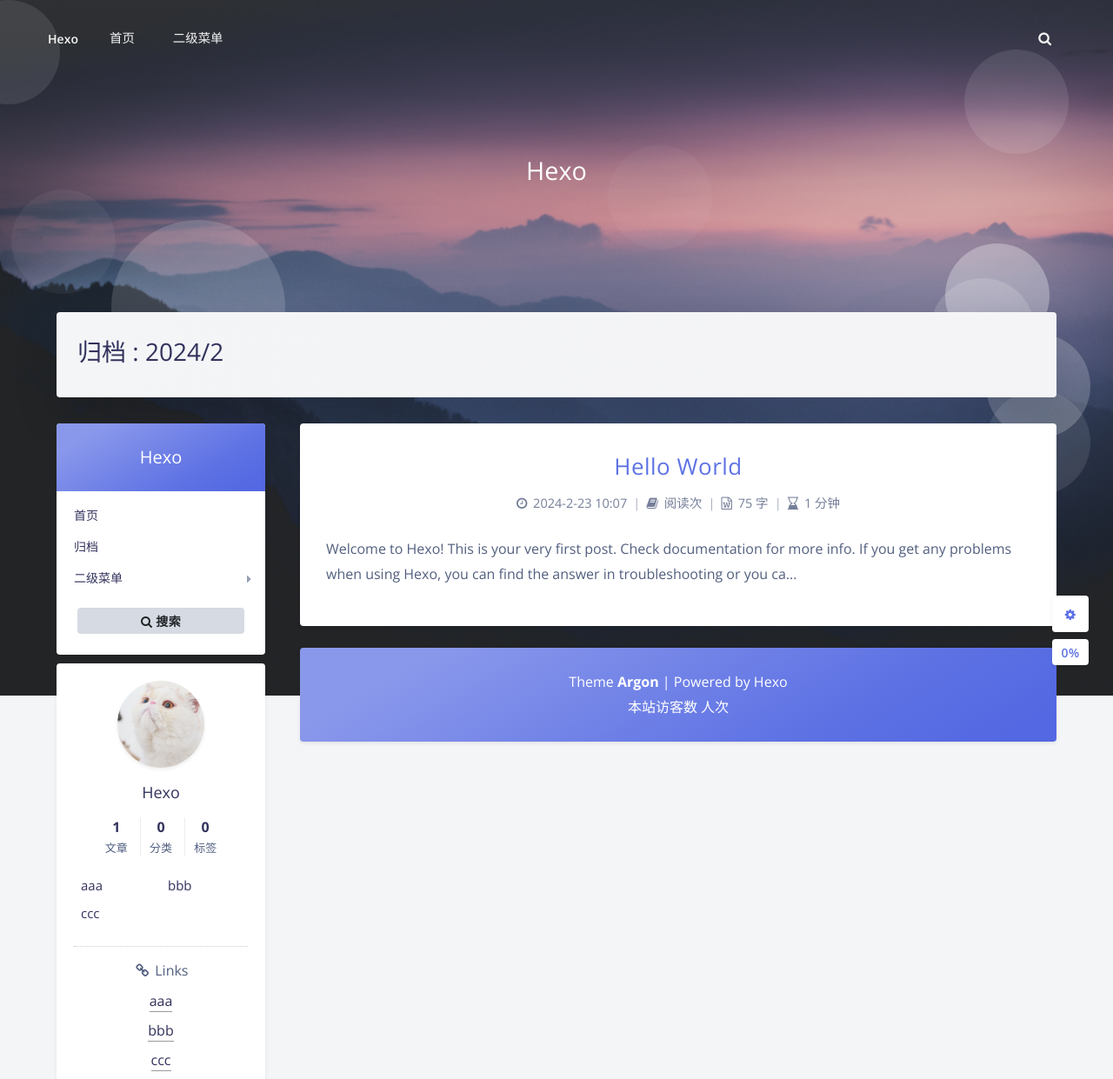
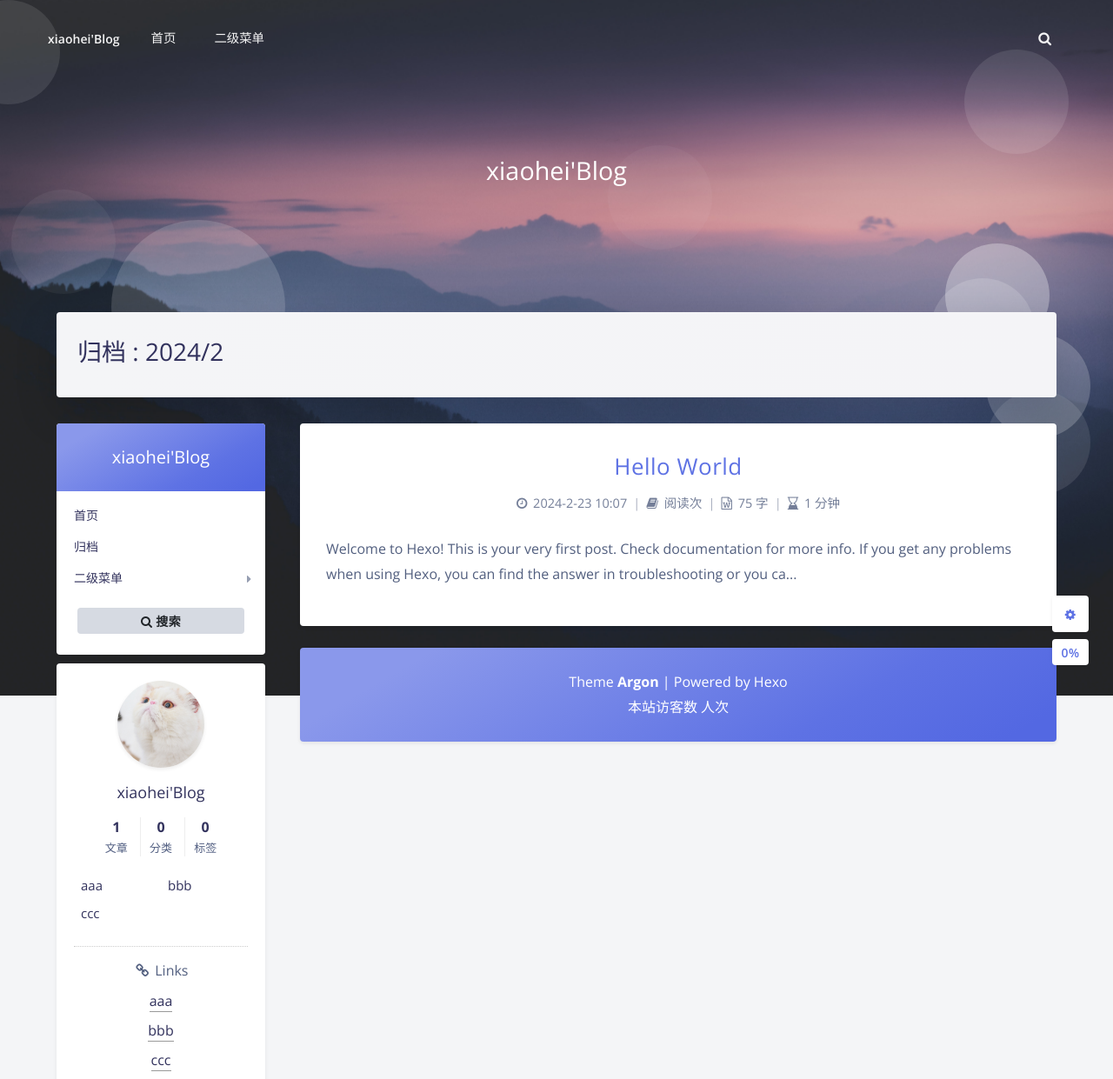
Before and after one commit to xiaohei269/xiaohei269.github.io, a plain HTML site: page archives/2024/02/index.html in a window 1280 px wide. Shown: the top 1241 px of the page at 87% size. Drawn offline with nearby package versions, Linux system fonts and the light colour scheme; some packages are replaced by stand-ins of ours; no server answers; a script that the page names is missing.

Commit message:
Site updated: 2024-02-24 00:25:21

```diff
--- a/archives/2024/02/index.html
+++ b/archives/2024/02/index.html
@@ -3,17 +3,17 @@
 <html class="article-header-style-default">
 <head>
 
-	<title>归档 : 2024/2 - Hexo</title>
+	<title>归档 : 2024/2 - xiaohei&#39;Blog</title>
 	<meta charset="utf-8">
 
 		<meta name="viewport" content="width=device-width, initial-scale=1, maximum-scale=1, user-scalable=no">
 
 	<meta property="og:type" content="website">
-<meta property="og:title" content="Hexo">
+<meta property="og:title" content="xiaohei&#39;Blog">
 <meta property="og:url" content="http://example.com/archives/2024/02/index.html">
-<meta property="og:site_name" content="Hexo">
+<meta property="og:site_name" content="xiaohei&#39;Blog">
 <meta property="og:locale" content="en_US">
-<meta property="article:author" content="John Doe">
+<meta property="article:author" content="xiaohei">
 <meta name="twitter:card" content="summary">
 
 	<meta name="theme-color" content="#5e72e4">
@@ -180,7 +180,7 @@
 				<button class="navbar-toggler" type="button" data-toggle="collapse" data-target="#navbar_global" aria-controls="navbar_global" aria-expanded="false" aria-label="Toggle navigation">
 					<span class="navbar-toggler-icon"></span>
 				</button>
-				<a class="navbar-brand" href="/">Hexo</a>
+				<a class="navbar-brand" href="/">xiaohei&#39;Blog</a>
 				<div class="navbar-collapse collapse" id="navbar_global">
 					<div class="navbar-collapse-header">
 						<div class="row">
@@ -285,7 +285,7 @@
 
 	<div id="banner_container" class="banner-container container text-center">
 
-			<div class="banner-title text-white"><span class="banner-title-inner">Hexo</span>
+			<div class="banner-title text-white"><span class="banner-title-inner">xiaohei&#39;Blog</span>
 
 		</div>
 	</div>
@@ -450,7 +450,7 @@
 
 		<div id="leftbar_part1" class="widget widget_search card bg-white shadow-sm border-0">
 			<div class="leftbar-banner card-body">
-				<span class="leftbar-banner-title text-white">Hexo</span>
+				<span class="leftbar-banner-title text-white">xiaohei&#39;Blog</span>
 
 
 			</div>
@@ -482,7 +482,7 @@
 
 						<div class="tab-pane fade text-center active show" id="leftbar_tab_overview" role="tabpanel" aria-labelledby="leftbar_tab_overview_btn">
 							<img id="leftbar_overview_author_image" src="/assets/img/auther.jpg" class="img-fluid rounded-circle shadow-sm" style="width: 100px;" alt="avatar">
-							<h6 id="leftbar_overview_author_name">Hexo</h6>
+							<h6 id="leftbar_overview_author_name">xiaohei&#39;Blog</h6>
 							<nav class="site-state">
 								<div class="site-state-item site-state-posts">
 									<a href="/archives">
```
Also changed, not shown: 2024/02/23/hello-world/index.html (+7 -7 lines), archives/2024/index.html (+8 -8 lines), archives/index.html (+8 -8 lines), index.html (+8 -8 lines).
